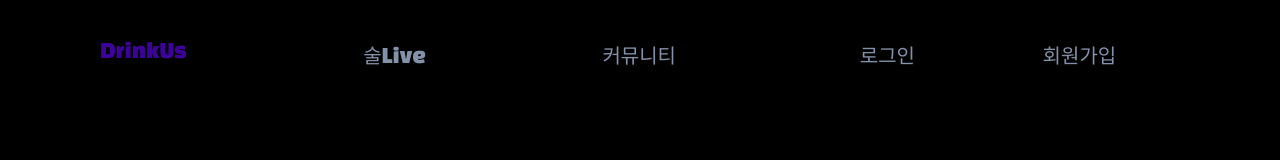
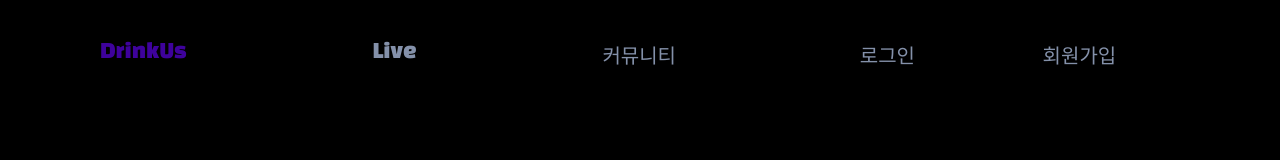
Before and after one commit to minwoo9629/DrinkUs, a React (Create React App) app in the folder FrontEnd/: page / in a window 1280 px wide. Shown: the top 160 px of the page. Built offline with nearby package versions, Linux system fonts and the light colour scheme; the HTML template or start-up script is replaced by a standard one; a web font is replaced by a local one.

Commit message:
[chore] 술Live -> Live

```diff
--- a/FrontEnd/src/constants/HeaderConstant.js
+++ b/FrontEnd/src/constants/HeaderConstant.js
@@ -1,6 +1,6 @@
 export const BASIC_MENU = [
   { link: "/", menuName: "DrinkUs" },
-  { link: "/live", menuName: "술Live" },
+  { link: "/live", menuName: "Live" },
   { link: "/calendar", menuName: "커뮤니티" },
 ];
 
```
